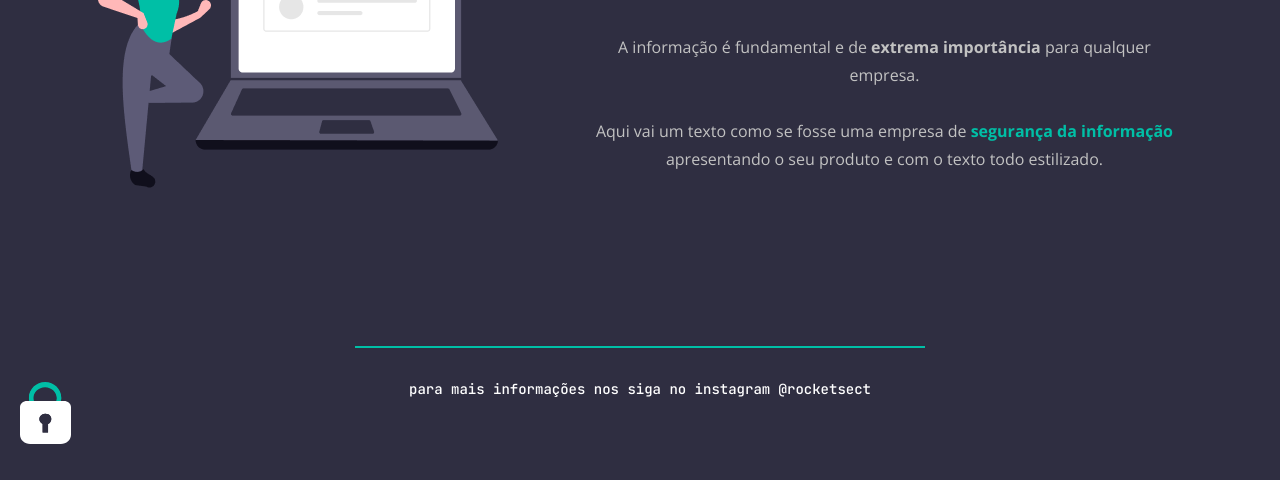
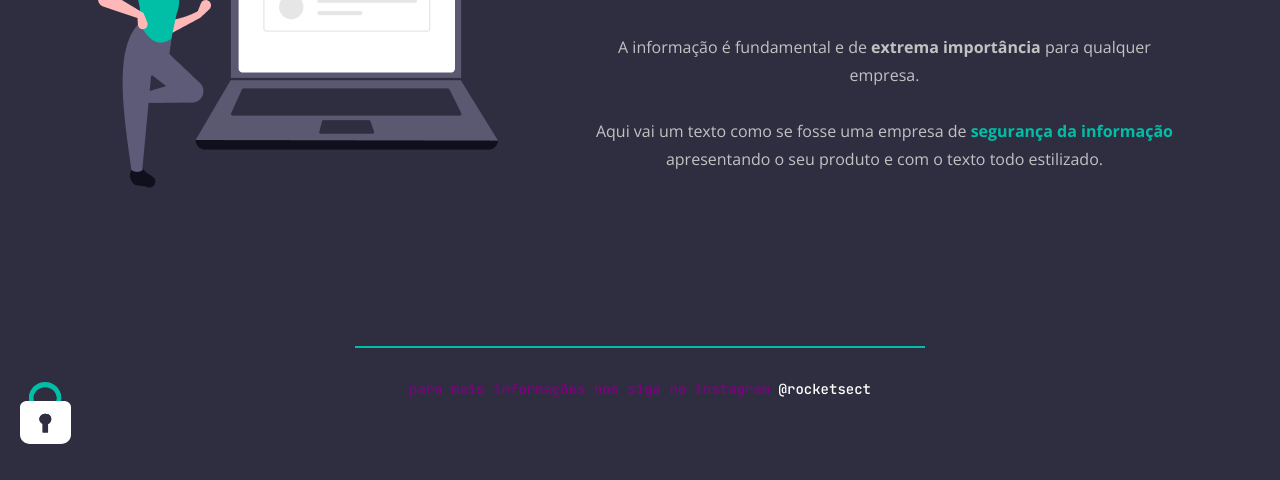
Before and after one commit to DaviF91/Desafio.Stage2.Recriando.Layout, a plain HTML site: page index.html in a window 1280 px wide. Shown: the part 336-816 px from the top of the page. Drawn offline with nearby package versions, Linux system fonts and the light colour scheme.

Commit message:
alteração cor text

```diff
--- a/style.css
+++ b/style.css
@@ -96,7 +96,7 @@ footer {
   font-size: 14px;
   line-height: 28px;
   white-space: nowrap;
-  color: #ffffff;
+  color: purple;
 }
 
 footer div a {
```
